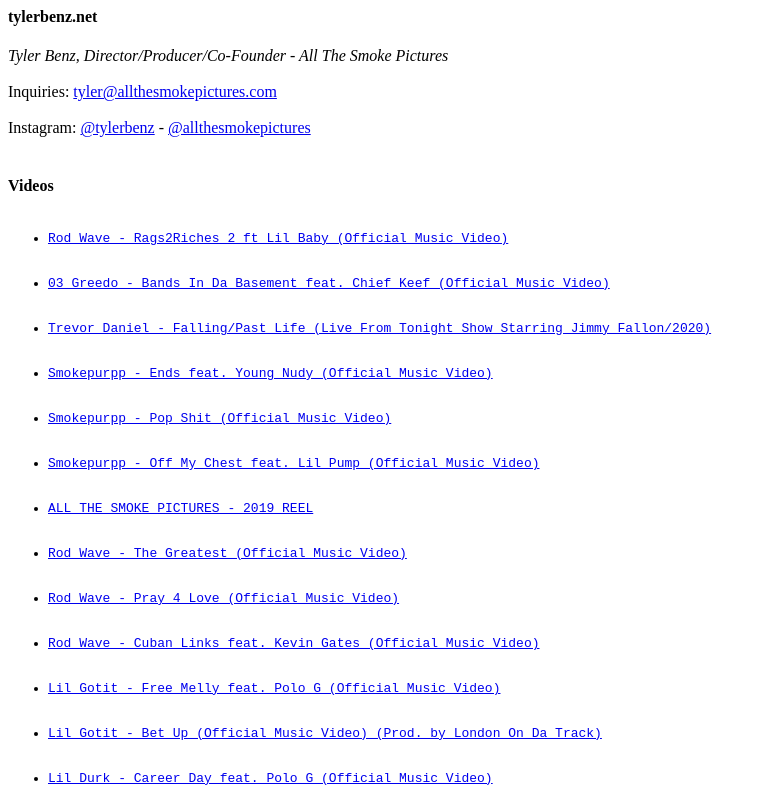
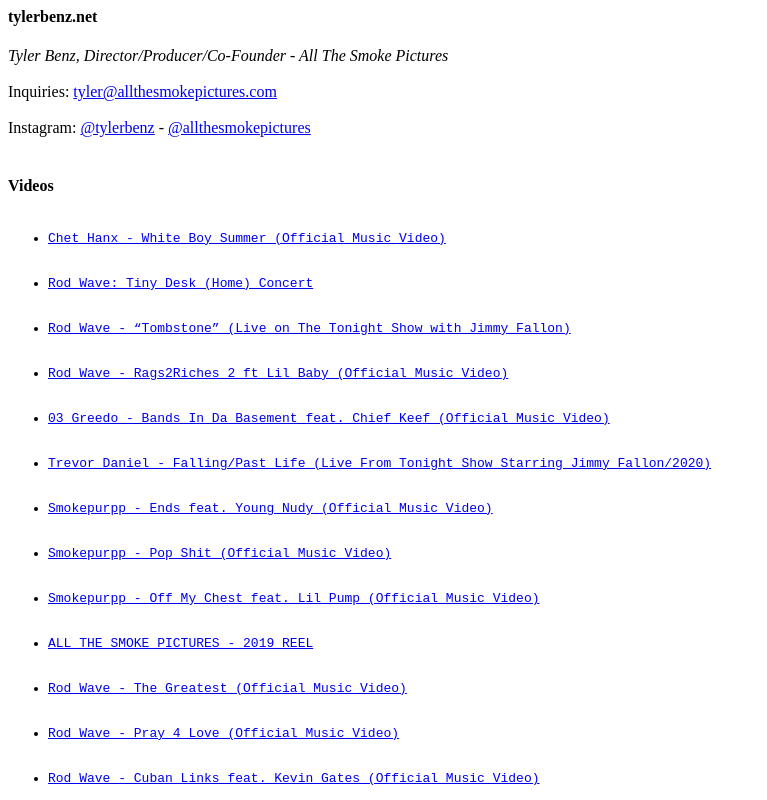
Before and after one commit to Peter-Luber/ty-benz-2, a plain HTML site: page index.html in a window 1280 px wide. Shown: the top 800 px of the page, without its empty margins (0-767 px from the left). Drawn offline with Linux system fonts and the light colour scheme.

Commit message:
added rod wave + chet hanx vids

```diff
--- a/index.html
+++ b/index.html
@@ -13,6 +13,9 @@
     <h4>Videos</h4>
     <ul type="disc">
         <pre>
+        <li><a href="https://www.youtube.com/watch?v=owK-2zmVhd8">Chet Hanx - White Boy Summer (Official Music Video)</a></li>
+        <li><a href="https://www.youtube.com/watch?v=sR7JdLO_y5s">Rod Wave: Tiny Desk (Home) Concert</a></li>
+        <li><a href="https://www.youtube.com/watch?v=l1H0vU7p8x8">Rod Wave - “Tombstone” (Live on The Tonight Show with Jimmy Fallon)</a></li>
         <li><a href="https://www.youtube.com/watch?v=A2mJSG0L9U0">Rod Wave - Rags2Riches 2 ft Lil Baby (Official Music Video)</a></li>
         <li><a href="https://www.youtube.com/watch?v=y0cLzfv95oo">03 Greedo - Bands In Da Basement feat. Chief Keef (Official Music Video)</a></li>
         <li><a href="https://www.youtube.com/watch?v=TNn1q8o-MyU">Trevor Daniel - Falling/Past Life (Live From Tonight Show Starring Jimmy Fallon/2020)</a></li>
```
